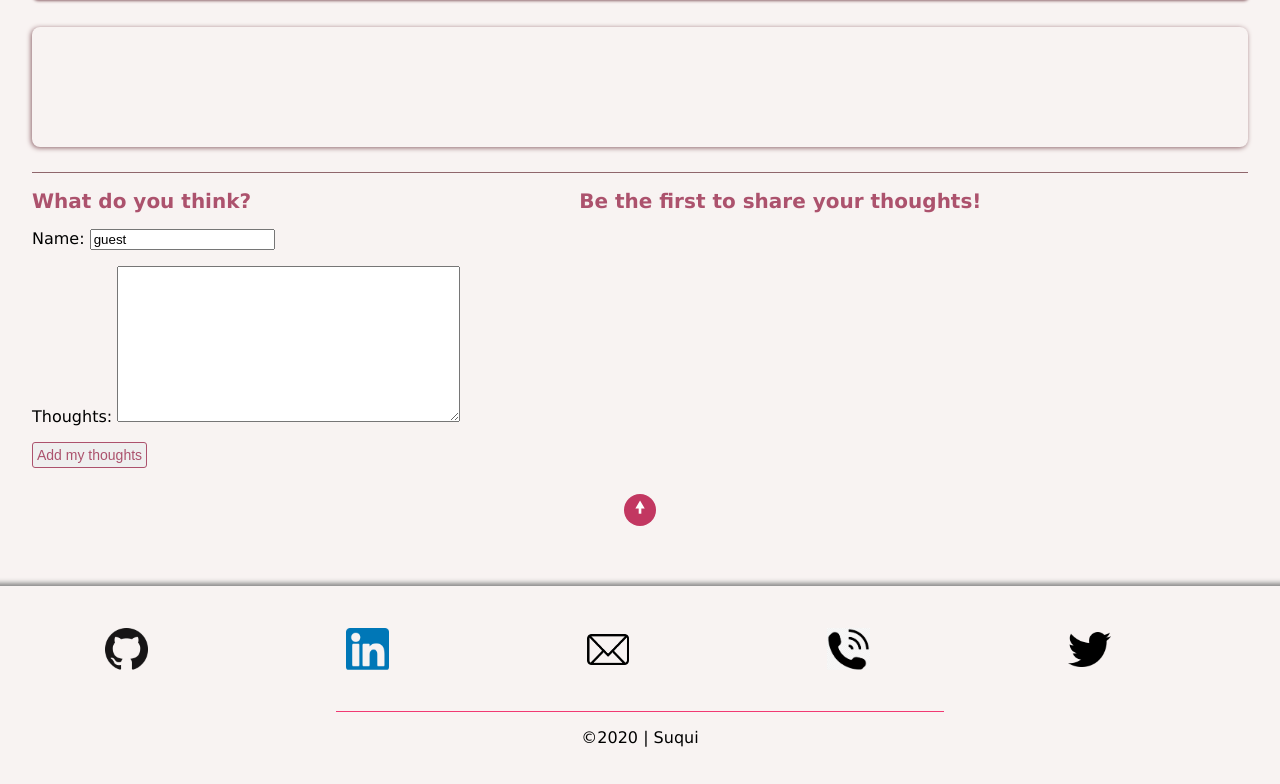
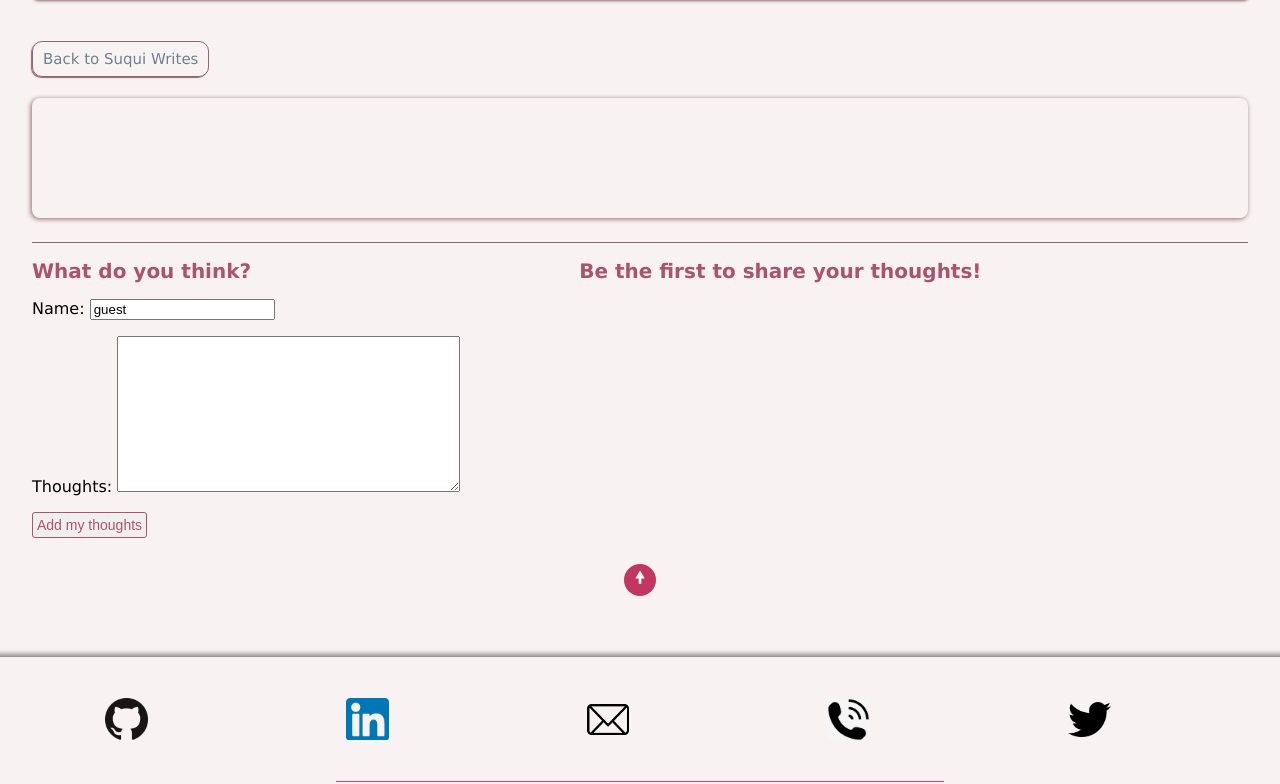
Before and after one commit to LisaLaw/SuquiWrites, a Django app: template suquiwrites/templates/suquiwrites/entry_detail.html in a window 1280 px wide. Shown: the part 145-929 px from the top of the page. Before the commit the page ends 892 px from the top, so only its background shows below. Run offline with Django 3.2, Linux system fonts and the light colour scheme; the template is opened without the code that fills it: values that come from a table or form of the project are taken from there, others are empty; some web fonts are replaced.

Commit message:
reintroduced back btn

```diff
--- a/suquiwrites/static/css/blog.css
+++ b/suquiwrites/static/css/blog.css
@@ -97,6 +97,7 @@ h2 {
 
 .content_block {
     width: 100%;
+    margin-top: 2%;
 }
 
 .row {
@@ -273,22 +274,15 @@ footer {
 
 /*start css for entry_detail page*/
 
-button {
+.btn_back a {
     border: 1pt #8f666c solid;
     box-shadow: -1px 1px 1px #8f666c;
     transition: 0.3s;
-}
-
-button:hover {
-    cursor: pointer;
-}
-
-.btn-back {
     color: slategrey;
     border-radius: 10px;
     padding: 8px 10px;
     font-size: 15px;
-    margin: -6% 0 1% 0;
+    margin: -6% 0 100% 0;
 }
 
 .btn-back a {
--- a/suquiwrites/static/css/blog_small.css
+++ b/suquiwrites/static/css/blog_small.css
@@ -25,6 +25,10 @@ nav {
     margin-top: 10%;
 }
 
+.content_block {
+    margin-top: 0;
+}
+
 .entry {
     width: 100%;
 }
@@ -41,6 +45,10 @@ nav {
 
 h3 {
     font-size: 16px;
+}
+
+.presentation {
+    border-radius: none;
 }
 
 .presentation_p {
@@ -88,6 +96,7 @@ h3 {
 
 .entry_with_detail {
     margin-top: 20%;
+    border-radius: none;
 }
 
 .comment_section {
@@ -105,6 +114,11 @@ h3 {
     align-items: center;
 }
 
+.comment_form {
+    padding-right: 0.5px;
+    padding-left: 0.5px;
+}
+
 footer {
     font-size: 11px;
 }
--- a/suquiwrites/templates/suquiwrites/entry_detail.html
+++ b/suquiwrites/templates/suquiwrites/entry_detail.html
@@ -1,4 +1,10 @@
 {% extends 'suquiwrites/base.html' %}
+
+{% block intro %}
+    <div class="btn_back big_display">
+        <a href="{% url 'home' %}">Back to Suqui Writes</a>
+    </div>
+{% endblock %}
 
 {% block content %}
     <div class="entry_with_detail">
```
